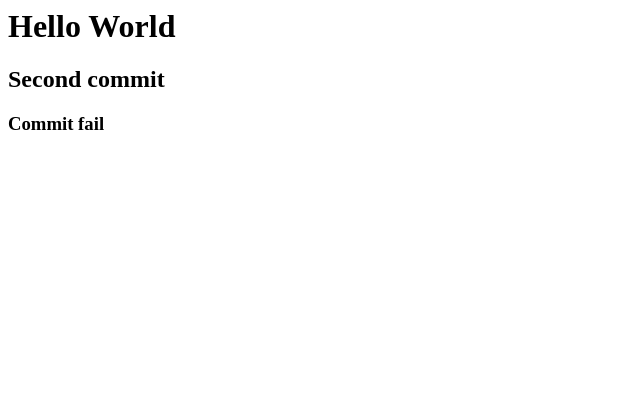
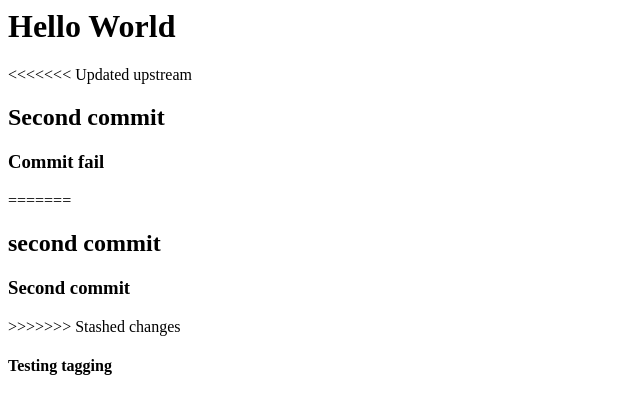
Before and after one commit to wanzaimah84/git-demo5, a plain HTML site: page index.html in a window 1280 px wide. Shown: the whole page, without its empty margins (0-640 px from the left). Drawn offline with Linux system fonts and the light colour scheme.

Commit message:
sample utk version 2

```diff
--- a/index.html
+++ b/index.html
@@ -1,5 +1,13 @@
 <h1>Hello World</h1>
 
+<<<<<<< Updated upstream
 <h2>Second commit</h2>
 
 <h3> Commit fail </h3>
+=======
+<h2>second commit</h2>
+
+<h3>Second commit</h3>
+>>>>>>> Stashed changes
+
+<h4>Testing tagging</h4>
```
Also changed, not shown: tagging.txt (added), test.html (added).
